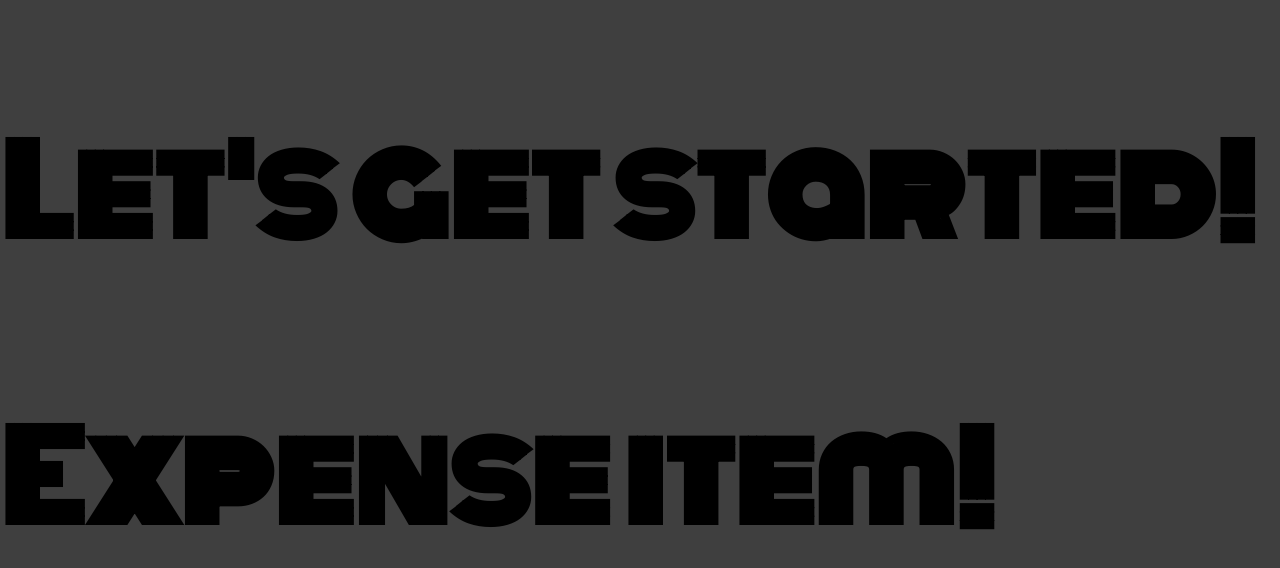
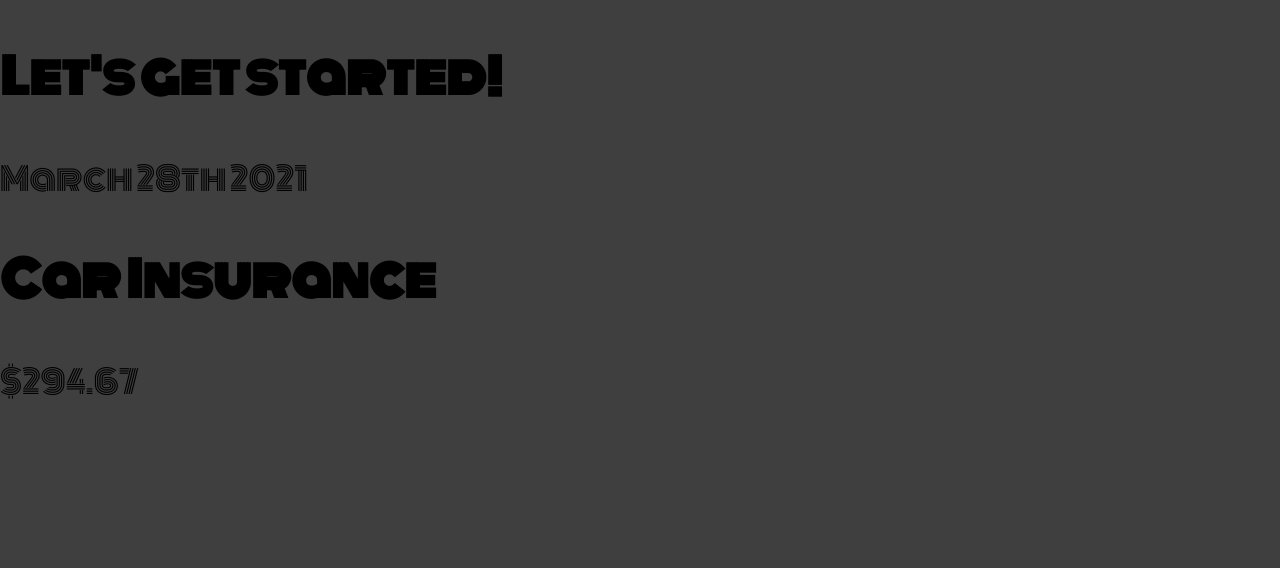
Before and after one commit to colefortner/react-maximillian-course, a React (Create React App) app: page / in a window 1280 px wide. Shown: the top 568 px of the page. Built offline with nearby package versions, Linux system fonts and the light colour scheme.

Commit message:
Add multiple elements to one root element

```diff
--- a/src/components/ExpenseItem.js
+++ b/src/components/ExpenseItem.js
@@ -1,5 +1,13 @@
 function ExpenseItem() {
-  return <h2>Expense item!</h2>;
+  return (
+    <div>
+      <div>March 28th 2021</div>
+      <div>
+        <h2>Car Insurance</h2>
+        <div>$294.67</div>
+      </div>
+    </div>
+  );
 }
 
 export default ExpenseItem;
--- a/src/index.css
+++ b/src/index.css
@@ -11,5 +11,5 @@
 body {
   margin: 0;
   background-color: #3f3f3f;
-  font-size: 5em;
+  font-size: 2em;
 }
```
